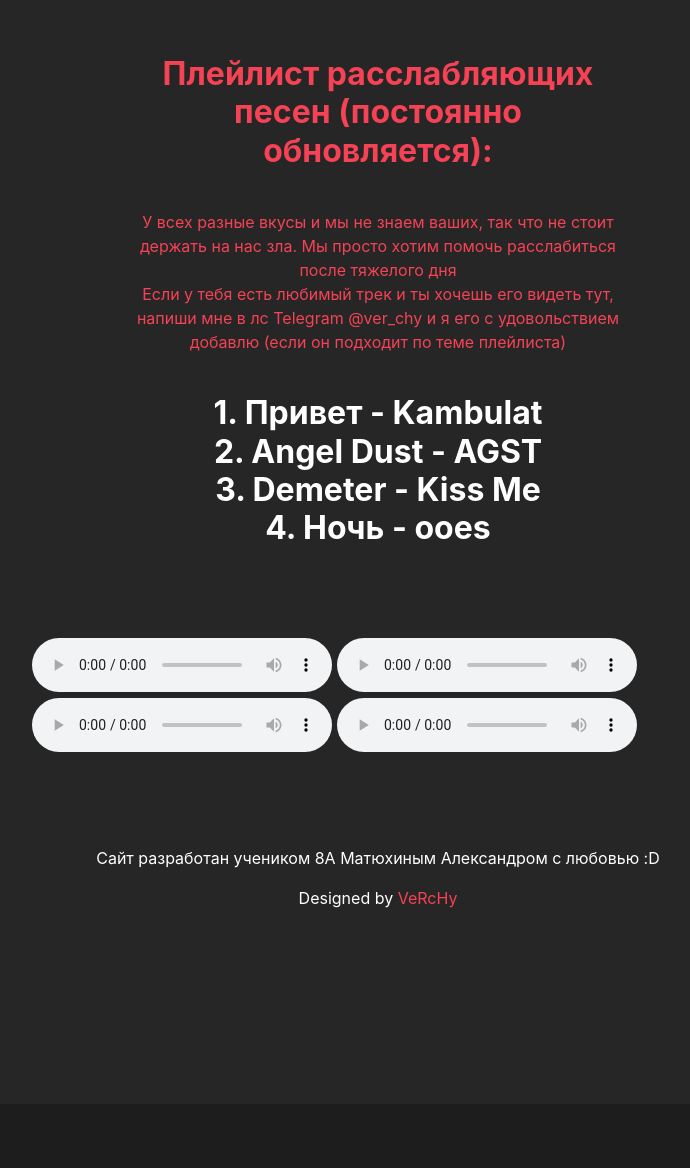
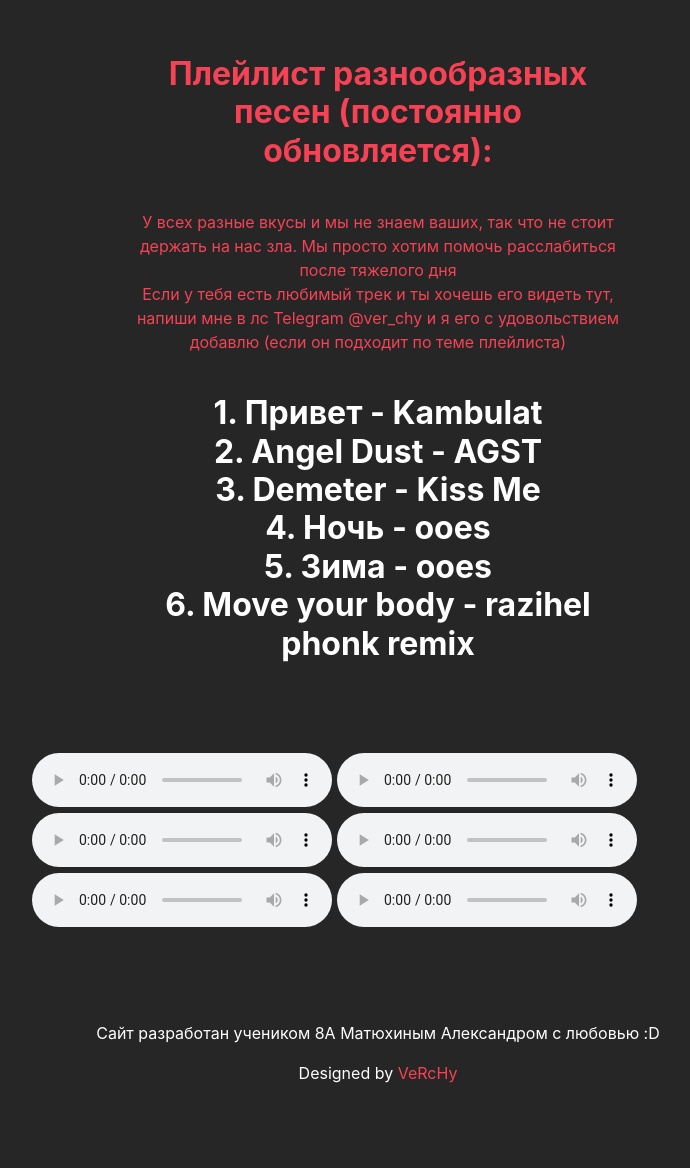
Before and after one commit to verchy78/redrose, a plain HTML site: page player.html in a window 1280 px wide. Shown: the part 691-1859 px from the top of the page, without its empty margins (262-952 px from the left). Before the commit the page ends 1795 px from the top, so only its background shows below. Drawn offline with nearby package versions, Linux system fonts and the light colour scheme.

Commit message:
Update player.html

```diff
--- a/player.html
+++ b/player.html
@@ -20,7 +20,7 @@
     </nav>
     </div>
     <header class="d-xl-flex flex-column justify-content-xl-center align-items-xl-center" style="height: 418px;text-align: center;margin: 55px;"><img class="rounded" src="assets/img/red rose.png" width="150" height="150" style="margin-top: 30px;">
-        <h1 class="d-xl-flex justify-content-xl-start" style="color: var(--text-color);">Партия</h1>
+        <h1 class="d-xl-flex justify-content-xl-start" style="color: var(--text-color);">Плеер песен</h1>
         <h1 class="d-xl-flex justify-content-xl-start" style="color: var(--text-color);">"Красная Роза"</h1>
         <p style="color: var(--secondary-text-color);"></p>
   <a class="btn btn-primary smoothScroll shadow-none" role="button" style="margin: 5px;background-color: var(--main-color);border-color: var(--main-color);border-radius: 10px;"
@@ -30,10 +30,10 @@
     <div class="features-boxed" style="background: var(--secondary);">
         <div class="container" style="color: var(--main-color);">
             <div class="intro">
-                <h2 class="text-center" style="color: var(--main-color);">Плейлист расслабляющих песен (постоянно обновляется):<br></h2>
+                <h2 class="text-center" style="color: var(--main-color);">Плейлист разнообразных песен (постоянно обновляется):<br></h2>
                 <center>У всех разные вкусы и мы не знаем ваших, так что не стоит держать на нас зла. Мы просто хотим помочь расслабиться после тяжелого дня</center>
             <center>Если у тебя есть любимый трек и ты хочешь его видеть тут, напиши мне в лс Telegram @ver_chy и я его с удовольствием добавлю (если он подходит по теме плейлиста)</center>
-              	<h2 class="text-center" style="color: var(--text-color);">1. Привет - Kambulat<br> 2. Angel Dust - AGST<br>3. Demeter - Kiss Me<br> 4. Ночь - ooes</h2>
+              	<h2 class="text-center" style="color: var(--text-color);">1. Привет - Kambulat<br> 2. Angel Dust - AGST<br>3. Demeter - Kiss Me<br> 4. Ночь - ooes<br> 5. Зима - ooes<br> 6. Move your body - razihel phonk remix</h2>
             </div>
             <div class="row justify-content-center features">
                 <div>
@@ -42,7 +42,10 @@
                 <div>
                 <audio id="audio" src="./audio/kiss.mp3" controls></audio>
                 <audio id="audio" src="./audio/noch.mp3" controls></audio>
-                </div>
+                <div>
+                <audio id="audio" src="./audio/zima.mp3" controls></audio>
+                <audio id="audio" src="./audio/move.mp3" controls></audio>
+                <div>
 
     <div class="footer-dark" style="background: var(--secondary);padding-top: 0px;padding-bottom: 0px;">
         <div class="container">
```
